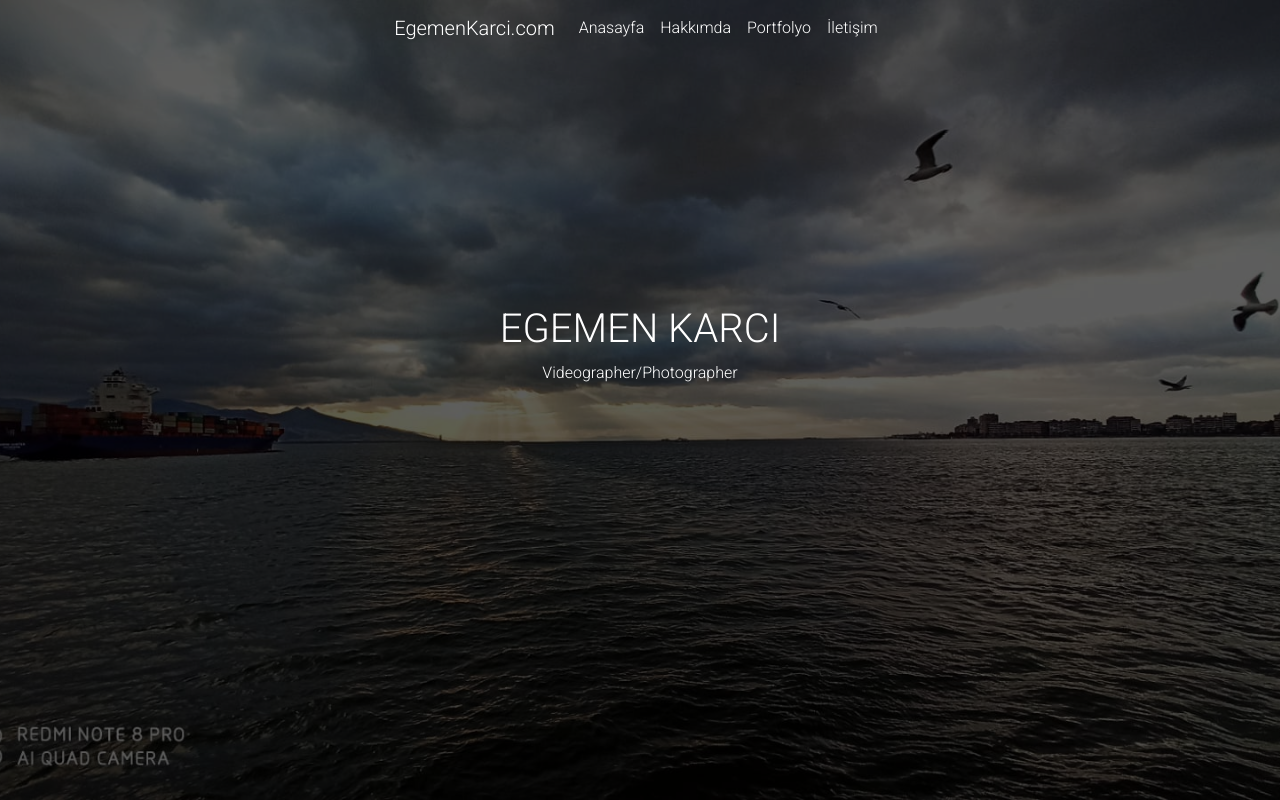
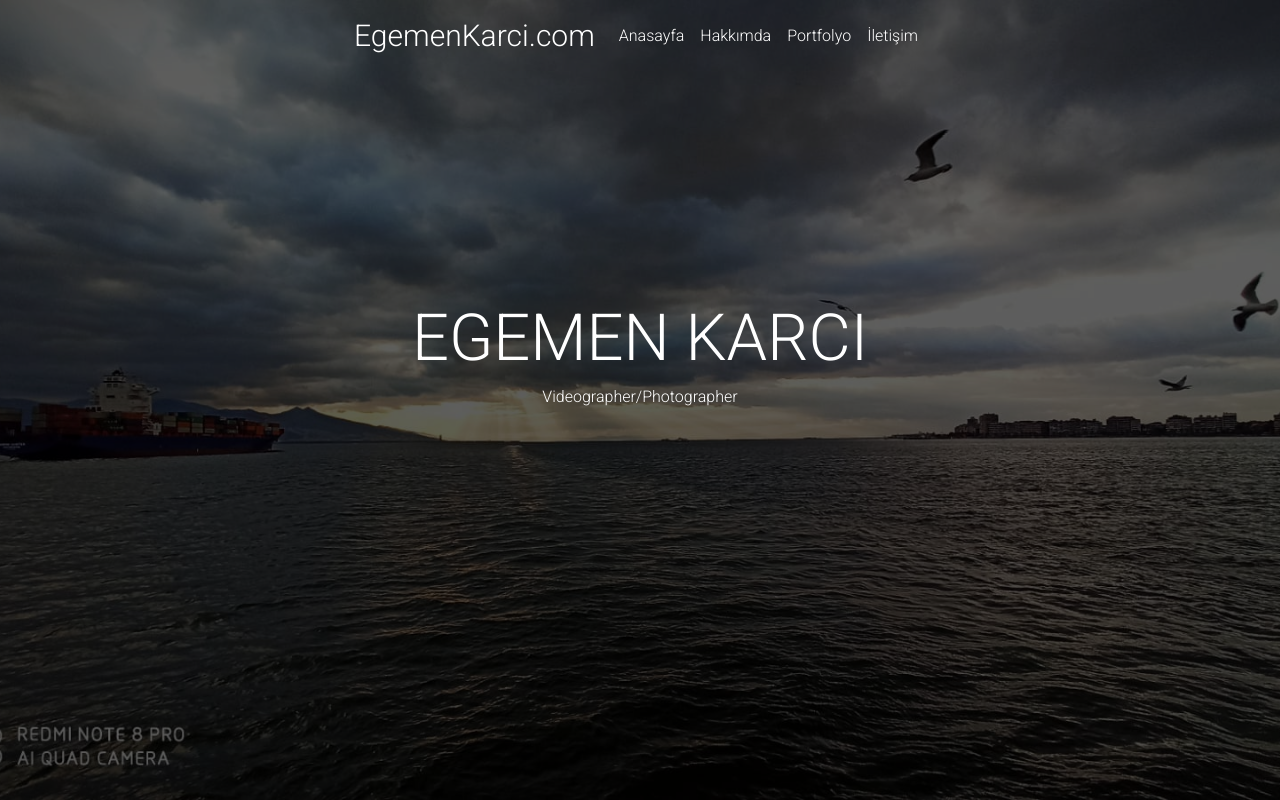
Before and after one commit to EnesCosanUZ/EgemenKarci.com, a plain HTML site: page index.html in a window 1280 px wide. Drawn offline with Linux system fonts and the light colour scheme.

Commit message:
Index Page

```diff
--- a/index.html
+++ b/index.html
@@ -33,7 +33,7 @@
                     </div>
                 </div>
             </nav>
-            <div class="me">
+            <div class="me justify-content-center align-self-center">
                 <h1>EGEMEN KARCI</h1>
                 <p>Videographer/Photographer</p>
             </div>
--- a/src/css/style.css
+++ b/src/css/style.css
@@ -6,6 +6,12 @@ a {
 }
 a:hover {
     color: #cacaca;
+}
+.navbar-brand {
+    font-size: 30px;
+}
+li.navbar-item {
+    font-size: 30px;
 }
 .navbar-toggler-icon {
     color: #fff;
@@ -43,10 +49,19 @@ a:hover {
     text-align: center;
     z-index: 99;
 }
-.header-area .block .me {
-    margin-top: 45%;
-}
 .header-area h1 {
     color: #fff;
     text-transform: capitalize;
-  }
+}
+.me {
+    margin-top: 36%;
+}
+.me h1 {
+    font-size: 65px;
+}
+
+@media screen and (max-width: 768px) {
+    .me {
+        margin-top: 45%;
+    }
+}
```
